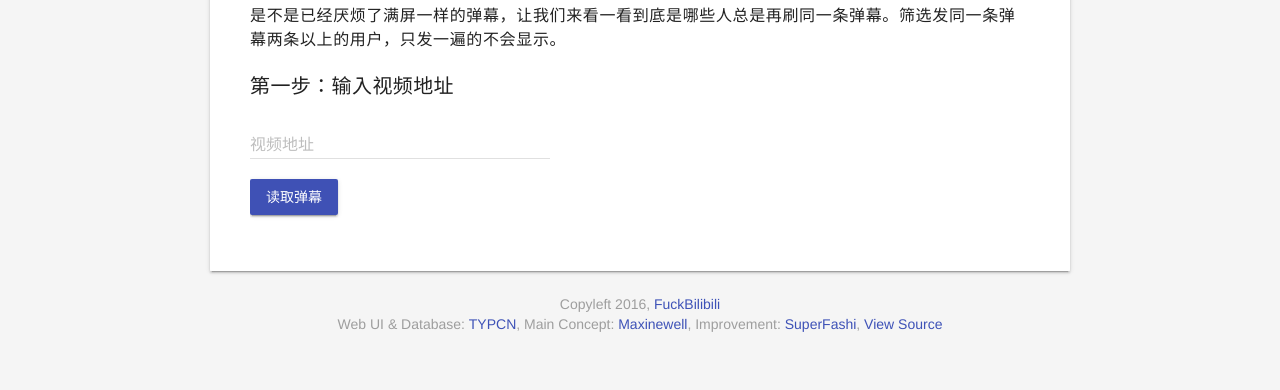
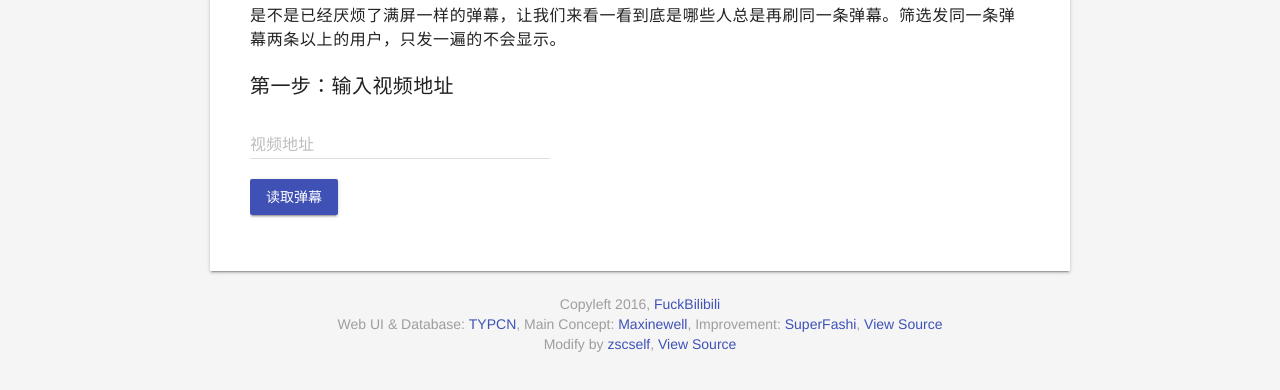
Before and after one commit to firedent/Danmaku-De-annoymous, a plain HTML site: page index.html in a window 1280 px wide. Shown: the part 396-786 px from the top of the page. Drawn offline with nearby package versions, Linux system fonts and the light colour scheme.

Commit message:
no message

```diff
--- a/index.html
+++ b/index.html
@@ -179,6 +179,7 @@
                 Copyleft 2016, <a target="_blank" href="https://www.fuckbilibili.com">FuckBilibili</a>
                 <br />Web UI &amp; Database: <a target="_blank" href="http://blog.eqoe.cn/">TYPCN</a>, Main Concept: <a target="_blank" href="http://www.bili2233.com/">Maxinewell</a>, Improvement: <a target="_blank" href="https://www.superfashi.com/">SuperFashi</a>, <a target="_blank" href="https://gitlab.com/FuckBilibili/Danmaku-De-annoymous">View Source</a>
                 <br />
+                Modify by <a target="_blank" href="https://blog.zscself.com/">zscself</a>, <a target="_blank" href="https://github.com/firedent/Danmaku-De-annoymous">View Source</a>
             </footer>
         </main>
     </div>
@@ -189,7 +190,7 @@
     var apiBase = "//biliquery.typcn.com/api/";
     </script>
     <script src="/static/js/index.js"></script>
-    <script src="http://cdn.bootcss.com/material-design-lite/1.0.4/material.min.js"></script>
+    <script src="https://cdn.bootcss.com/material-design-lite/1.0.4/material.min.js"></script>
 </body>
 
 </html>
```
